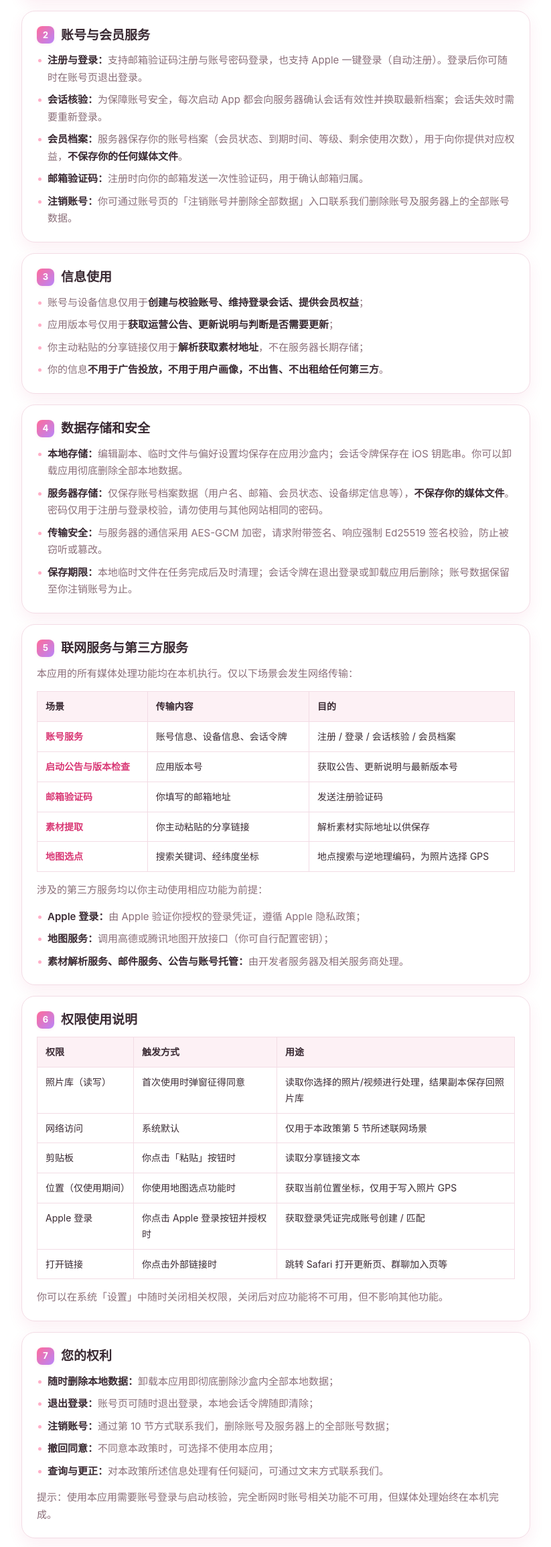
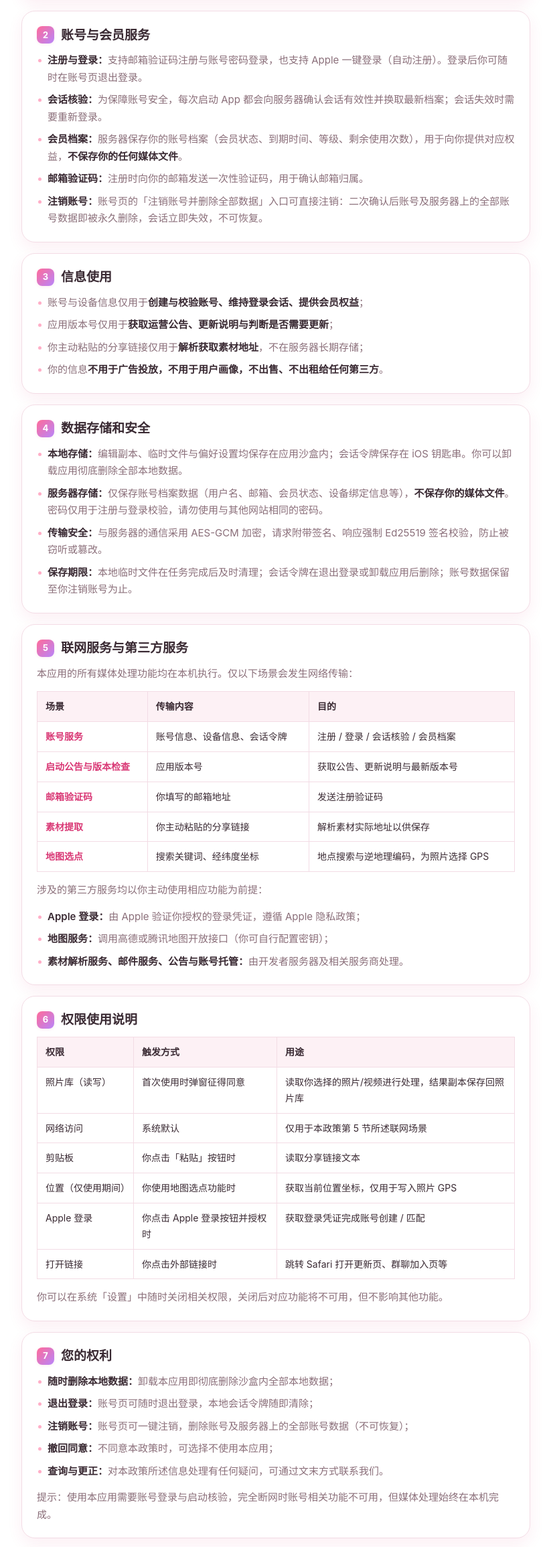
Before and after one commit to xingyu1004/live, a plain HTML site: page privacy.html in a window 1280 px wide. Shown: the part 1401-3711 px from the top of the page at 67% size, without its empty margins (228-1051 px from the left). Drawn offline with Linux system fonts and the light colour scheme.

Commit message:
Update privacy.html

```diff
--- a/privacy.html
+++ b/privacy.html
@@ -278,7 +278,7 @@
       <li><strong>会话核验：</strong>为保障账号安全，每次启动 App 都会向服务器确认会话有效性并换取最新档案；会话失效时需要重新登录。</li>
       <li><strong>会员档案：</strong>服务器保存你的账号档案（会员状态、到期时间、等级、剩余使用次数），用于向你提供对应权益，<strong>不保存你的任何媒体文件</strong>。</li>
       <li><strong>邮箱验证码：</strong>注册时向你的邮箱发送一次性验证码，用于确认邮箱归属。</li>
-      <li><strong>注销账号：</strong>你可通过账号页的「注销账号并删除全部数据」入口联系我们删除账号及服务器上的全部账号数据。</li>
+      <li><strong>注销账号：</strong>账号页的「注销账号并删除全部数据」入口可直接注销：二次确认后账号及服务器上的全部账号数据即被永久删除，会话立即失效，不可恢复。</li>
     </ul>
   </section>
 
@@ -344,7 +344,7 @@
     <ul>
       <li><strong>随时删除本地数据：</strong>卸载本应用即彻底删除沙盒内全部本地数据；</li>
       <li><strong>退出登录：</strong>账号页可随时退出登录，本地会话令牌随即清除；</li>
-      <li><strong>注销账号：</strong>通过第 10 节方式联系我们，删除账号及服务器上的全部账号数据；</li>
+      <li><strong>注销账号：</strong>账号页可一键注销，删除账号及服务器上的全部账号数据（不可恢复）；</li>
       <li><strong>撤回同意：</strong>不同意本政策时，可选择不使用本应用；</li>
       <li><strong>查询与更正：</strong>对本政策所述信息处理有任何疑问，可通过文末方式联系我们。</li>
     </ul>
```
